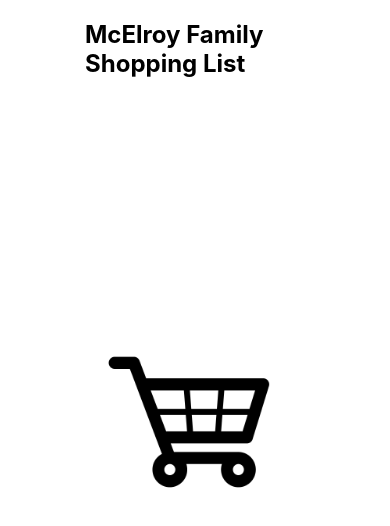
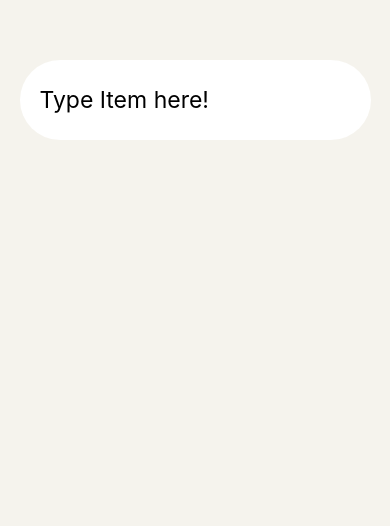
Before and after one commit to seanymcelroy/McShoppingList, a React Native app: screen / in a window 390 px wide. Shown: the top 526 px of the page. Built offline with nearby package versions, Linux system fonts and the light colour scheme.

Commit message:
added ui for searchbar

```diff
--- a/App.js
+++ b/App.js
@@ -1,12 +1,15 @@
 import { StatusBar } from 'expo-status-bar';
-import React from 'react';
+import React, {useState} from 'react';
 import { StyleSheet, Text, View } from 'react-native';
 import LandingScreen from './screens/LandingScreen'
+import MainScreen from './screens/MainScreen';
 
 export default function App() {
+  const [searchTxt, setSearchTxt]= useState('')
   return (
     <View style={styles.container}>
-      <LandingScreen/>
+      {/* <LandingScreen/> */}
+      <MainScreen/>
     </View>
   );
 }
--- /dev/null
+++ b/components/SearchBar.js
@@ -0,0 +1,29 @@
+import React from 'react'
+import { View, Text, TextInput, StyleSheet } from 'react-native'
+
+export default function SearchBar({txt, setTxt}) {
+    return (
+        <View style={styles.searchBox}>
+            <TextInput underlineColorAndroid="transparent" style={styles.input} defaultValue={txt} onChangeText={text => setTxt(text)} placeholder="Type Item here!"/>
+
+        </View>
+    )
+}
+
+
+const styles= StyleSheet.create({
+    searchBox: {
+      width: '90%',
+      height: 80,
+      borderRadius: 50,
+      backgroundColor: '#fff',
+      justifyContent: 'center'
+    },
+    input:{
+        width: '100%',
+        paddingLeft: 20,
+        paddingRight: 10,
+        fontSize: 23
+    }
+
+});
--- a/screens/LandingScreen.js
+++ b/screens/LandingScreen.js
@@ -16,7 +16,7 @@ export default function LandingScreen() {
 const styles = StyleSheet.create({
   container: {
     flex: 1,
-    backgroundColor: '#fff',
+    backgroundColor: '#ede9da',
     alignItems: 'center',
     justifyContent: 'center',
     padding: 10
@@ -24,6 +24,7 @@ const styles = StyleSheet.create({
   welcomeText:{
       position: 'absolute',
       top: 20,
+      textAlign: 'center',
       fontSize: 24,
       fontWeight: 'bold'
   },
--- /dev/null
+++ b/screens/MainScreen.js
@@ -0,0 +1,33 @@
+import React, {useState, useEffect} from 'react'
+import { View, Text, StyleSheet } from 'react-native'
+import SearchBar from '../components/SearchBar'
+
+export default function MainScreen() {
+
+    const [searchTxt, setSearchTxt] =useState('')
+
+    useEffect(() => {
+        console.log(searchTxt)
+      }, [searchTxt]);
+    return (
+        <View style={styles.container}>
+            <SearchBar style={styles.searchbahr} txt={searchTxt} setTxt={setSearchTxt}/>
+        </View>
+    )
+
+
+}
+
+const styles = StyleSheet.create({
+    container: {
+      flex: 1,
+      backgroundColor: '#f5f3ed',
+      alignItems: 'center',
+      width: '100%',
+      paddingTop: 60
+
+    },
+    searchbahr:{
+        width: '20%'
+    }
+});
```
